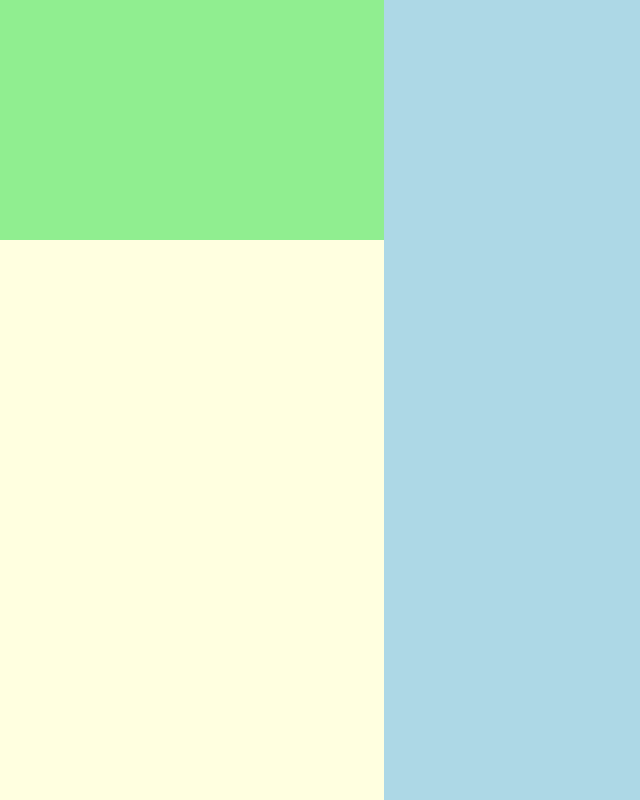
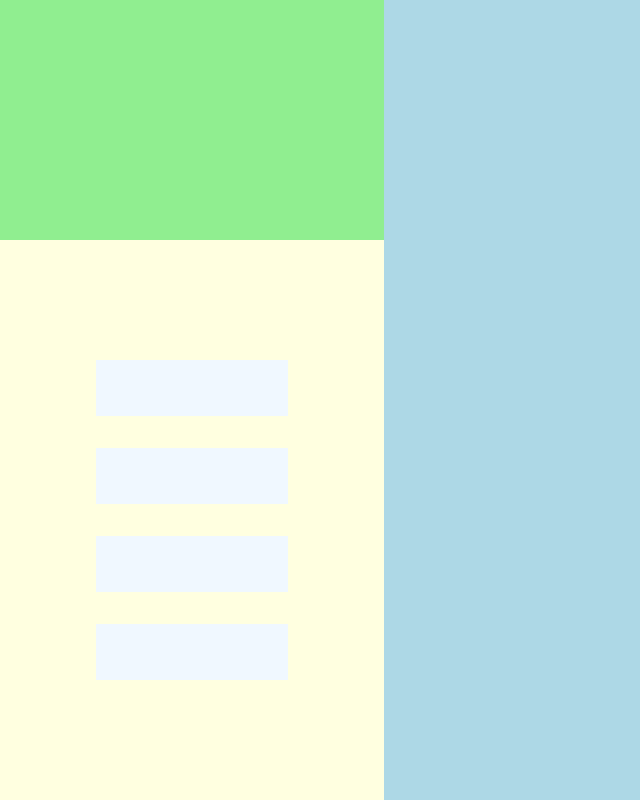
Before and after one commit to sumithere/Code-Evolutions, a React (Create React App) app: page /profile in a window 1280 px wide. Shown: the whole page, without its empty margins (0-640 px from the left). Built offline with nearby package versions, Linux system fonts and the light colour scheme.

Commit message:
bhai kuch to kr liya kr contribute

```diff
--- a/src/App.css
+++ b/src/App.css
@@ -81,3 +81,18 @@ body {
   background-color:lightgreen;
   overflow: auto;
 }
+.profile-container{
+  /* display:inline-block; */
+  text-align: center;
+  overflow: auto/scroll/hidden;
+  display: flex;
+  flex-direction: column;
+  align-items: center;
+  justify-content: center;
+}
+.profile-box{
+  margin:1em;
+  height:10%;
+  width:50%;
+  background-color: aliceblue;
+}
--- a/src/components/CodeBox.jsx
+++ b/src/components/CodeBox.jsx
@@ -20,7 +20,7 @@ function CodeBox({codeArray,colorArray,setMainArray,setColorArray,movePetListIte
     drop: (item, monitor) => {
       if(monitor.isOver({ shallow: true }) && codeArray.length==0){
         console.log(item.index);
-        changeList(true,item.index,codeArray.length-1);
+        changeList(true,item.index,codeArray.length);
       }
       else{
         console.log(item.index);
--- a/src/components/Profile.jsx
+++ b/src/components/Profile.jsx
@@ -3,9 +3,14 @@ import React from 'react';
 function Profile() {
   return (
     <div style={{display:"flex",flexDirection:"row",height:"100vh"}}>
-        <div style={{height:"inherit" , backgroundColor:"lightcoral",width:"30%"}}>
+        <div style={{height:"inherit" ,width:"30%"}}>
             <div style={{height:"30%", backgroundColor:"lightgreen"}}></div>
-            <div style={{height:"70%", backgroundColor:"lightyellow"}}></div>
+            <div className="profile-container" style={{height:"70%", backgroundColor:"lightyellow"}}>
+              <div className="profile-box"></div>
+              <div className="profile-box"></div>
+              <div className="profile-box"></div>
+              <div className="profile-box"></div>
+            </div>
         </div>
         <div style={{height:"inherit" , backgroundColor:"lightblue",width:"70%"}}></div>
     </div>
```
Also changed, not shown: src/components/HeatMap.jsx (added, +9 -0 lines).
